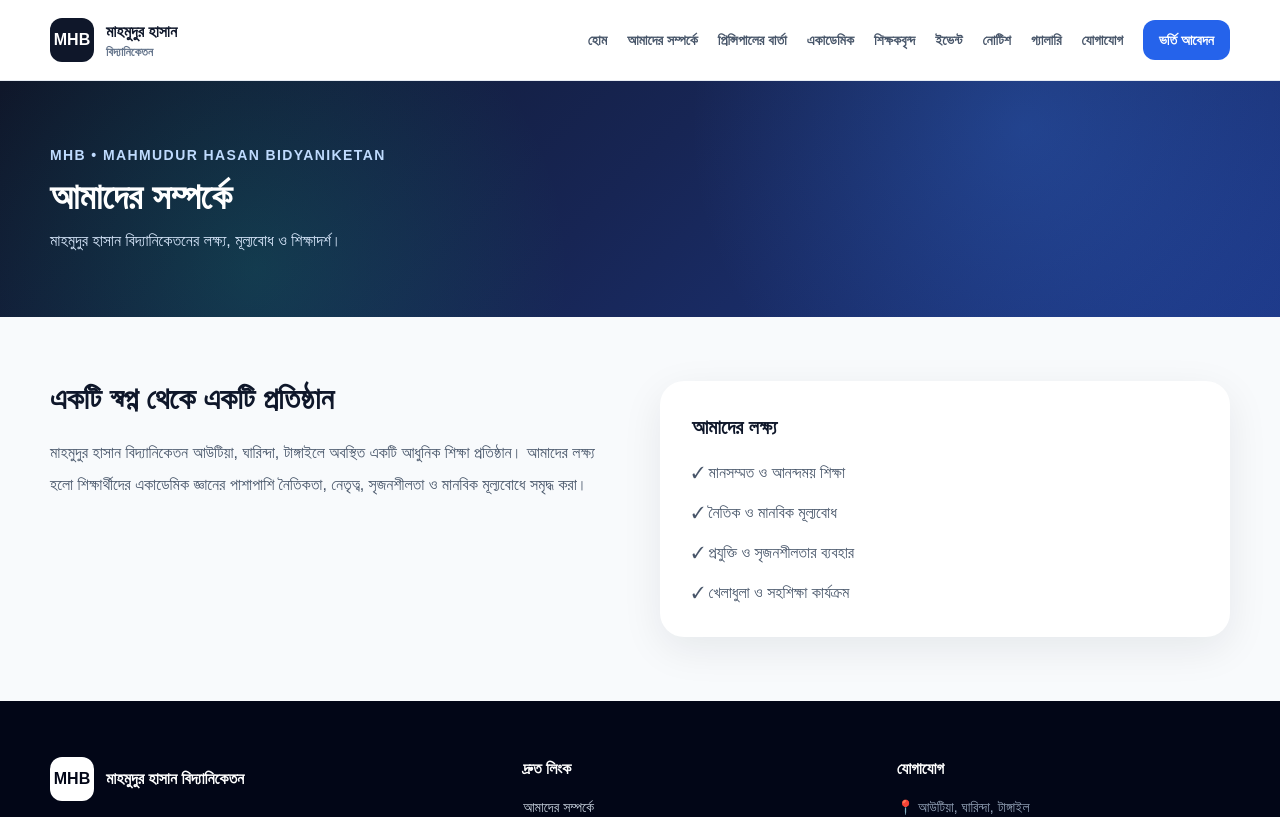
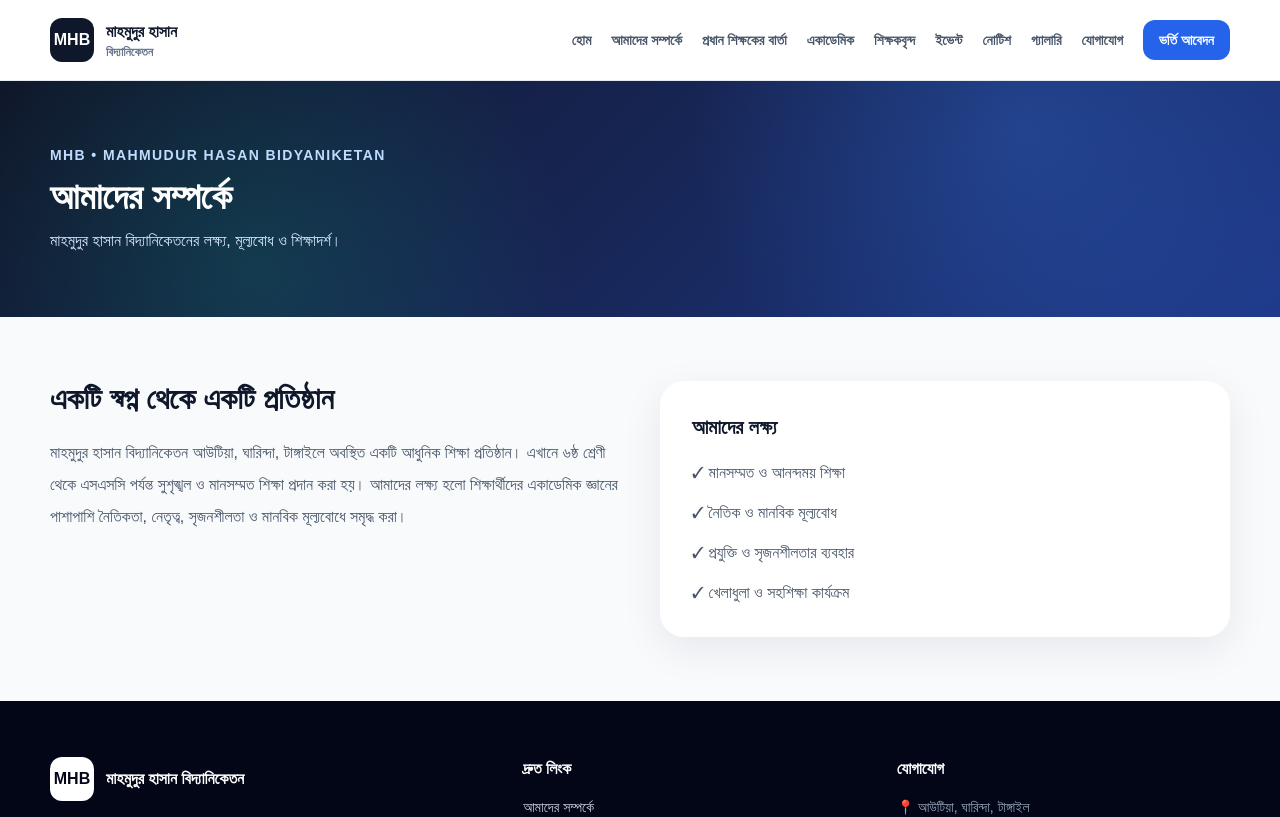
Before and after one commit to nafischonchol/mhb, a Next.js app: page /about in a window 1280 px wide. Shown: the top 817 px of the page. Built offline with nearby package versions, Linux system fonts and the light colour scheme.

Commit message:
Update Headmaster name to Abdul Latif Talukder and school class range from Class 6 to SSC

```diff
--- a/app/about/page.tsx
+++ b/app/about/page.tsx
@@ -1,2 +1,2 @@
 import PageHero from "@/components/PageHero";
-export default function About() { return <><PageHero title="আমাদের সম্পর্কে" subtitle="মাহমুদুর হাসান বিদ্যানিকেতনের লক্ষ্য, মূল্যবোধ ও শিক্ষাদর্শ।" /><section className="container-site grid gap-10 py-16 lg:grid-cols-2"><div><h2 className="text-3xl font-black">একটি স্বপ্ন থেকে একটি প্রতিষ্ঠান</h2><p className="mt-5 leading-8 text-slate-600">মাহমুদুর হাসান বিদ্যানিকেতন আউটিয়া, ঘারিন্দা, টাঙ্গাইলে অবস্থিত একটি আধুনিক শিক্ষা প্রতিষ্ঠান। আমাদের লক্ষ্য হলো শিক্ষার্থীদের একাডেমিক জ্ঞানের পাশাপাশি নৈতিকতা, নেতৃত্ব, সৃজনশীলতা ও মানবিক মূল্যবোধে সমৃদ্ধ করা।</p></div><div className="rounded-3xl bg-white p-8 shadow-soft"><h3 className="text-xl font-bold">আমাদের লক্ষ্য</h3><ul className="mt-5 space-y-4 text-slate-600"><li>✓ মানসম্মত ও আনন্দময় শিক্ষা</li><li>✓ নৈতিক ও মানবিক মূল্যবোধ</li><li>✓ প্রযুক্তি ও সৃজনশীলতার ব্যবহার</li><li>✓ খেলাধুলা ও সহশিক্ষা কার্যক্রম</li></ul></div></section></> }
+export default function About() { return <><PageHero title="আমাদের সম্পর্কে" subtitle="মাহমুদুর হাসান বিদ্যানিকেতনের লক্ষ্য, মূল্যবোধ ও শিক্ষাদর্শ।" /><section className="container-site grid gap-10 py-16 lg:grid-cols-2"><div><h2 className="text-3xl font-black">একটি স্বপ্ন থেকে একটি প্রতিষ্ঠান</h2><p className="mt-5 leading-8 text-slate-600">মাহমুদুর হাসান বিদ্যানিকেতন আউটিয়া, ঘারিন্দা, টাঙ্গাইলে অবস্থিত একটি আধুনিক শিক্ষা প্রতিষ্ঠান। এখানে ৬ষ্ঠ শ্রেণী থেকে এসএসসি পর্যন্ত সুশৃঙ্খল ও মানসম্মত শিক্ষা প্রদান করা হয়। আমাদের লক্ষ্য হলো শিক্ষার্থীদের একাডেমিক জ্ঞানের পাশাপাশি নৈতিকতা, নেতৃত্ব, সৃজনশীলতা ও মানবিক মূল্যবোধে সমৃদ্ধ করা।</p></div><div className="rounded-3xl bg-white p-8 shadow-soft"><h3 className="text-xl font-bold">আমাদের লক্ষ্য</h3><ul className="mt-5 space-y-4 text-slate-600"><li>✓ মানসম্মত ও আনন্দময় শিক্ষা</li><li>✓ নৈতিক ও মানবিক মূল্যবোধ</li><li>✓ প্রযুক্তি ও সৃজনশীলতার ব্যবহার</li><li>✓ খেলাধুলা ও সহশিক্ষা কার্যক্রম</li></ul></div></section></> }
--- a/app/academics/page.tsx
+++ b/app/academics/page.tsx
@@ -1,2 +1,2 @@
 import PageHero from "@/components/PageHero";
-export default function Academics() { return <><PageHero title="একাডেমিক তথ্য" subtitle="পাঠদান, মূল্যায়ন ও শিক্ষাবর্ষের সাধারণ কাঠামো।" /><section className="container-site py-16"><div className="grid gap-5 md:grid-cols-3">{["প্রাথমিক শাখা","মাধ্যমিক শাখা","সহশিক্ষা কার্যক্রম"].map((x,i)=><div key={x} className="rounded-2xl bg-white p-7 shadow-soft"><div className="text-3xl font-black text-blue-600">0{i+1}</div><h2 className="mt-4 text-xl font-bold">{x}</h2><p className="mt-3 leading-7 text-slate-600">নিয়মিত ক্লাস, পরীক্ষা, প্রজেক্ট ও সহশিক্ষা কার্যক্রমের মাধ্যমে শিক্ষার্থীদের বিকাশ।</p></div>)}</div></section></> }
+export default function Academics() { return <><PageHero title="একাডেমিক তথ্য" subtitle="পাঠদান, মূল্যায়ন ও শিক্ষাবর্ষের সাধারণ কাঠামো (৬ষ্ঠ শ্রেণী - এসএসসি)।" /><section className="container-site py-16"><div className="grid gap-5 md:grid-cols-3">{["মাধ্যমিক শাখা (৬ষ্ঠ - ১০ম শ্রেণী)","এসএসসি প্রস্তুতকরণ","সহশিক্ষা কার্যক্রম"].map((x,i)=><div key={x} className="rounded-2xl bg-white p-7 shadow-soft"><div className="text-3xl font-black text-blue-600">0{i+1}</div><h2 className="mt-4 text-xl font-bold">{x}</h2><p className="mt-3 leading-7 text-slate-600">নিয়মিত ক্লাস, মডেল টেস্ট, বোর্ড পরীক্ষার প্রস্তুতি ও সহশিক্ষা কার্যক্রমের মাধ্যমে শিক্ষার্থীদের সেরা বিকাশ।</p></div>)}</div></section></> }
--- a/app/principal/page.tsx
+++ b/app/principal/page.tsx
@@ -1,2 +1,2 @@
 import PageHero from "@/components/PageHero";
-export default function Principal() { return <><PageHero title="প্রিন্সিপালের বার্তা" subtitle="শিক্ষার্থীদের উদ্দেশ্যে আমাদের প্রধানের শুভেচ্ছা ও প্রত্যাশা।" /><section className="container-site py-16"><div className="mx-auto max-w-4xl rounded-3xl bg-white p-8 shadow-soft md:p-12"><div className="mb-8 h-24 w-24 rounded-2xl bg-slate-200" /><h2 className="text-2xl font-black">প্রধান শিক্ষকের শুভেচ্ছা</h2><p className="mt-6 leading-8 text-slate-600">প্রিয় শিক্ষার্থী ও অভিভাবকবৃন্দ, একটি সুন্দর ভবিষ্যৎ গড়ার প্রথম ধাপ হলো মানসম্মত শিক্ষা। আমাদের বিদ্যালয়ে আমরা প্রতিটি শিক্ষার্থীর সম্ভাবনাকে গুরুত্ব দিয়ে তাদের জ্ঞান, চরিত্র ও নেতৃত্বের বিকাশে কাজ করি। আপনাদের সহযোগিতাই আমাদের পথচলার শক্তি।</p><p className="mt-8 font-bold">— মোঃ উদাহরণ আহমেদ<br /><span className="font-normal text-slate-500">প্রধান শিক্ষক, MHB</span></p></div></section></> }
+export default function Principal() { return <><PageHero title="প্রধান শিক্ষকের বার্তা" subtitle="শিক্ষার্থীদের উদ্দেশ্যে আমাদের প্রধান শিক্ষকের শুভেচ্ছা ও প্রত্যাশা।" /><section className="container-site py-16"><div className="mx-auto max-w-4xl rounded-3xl bg-white p-8 shadow-soft md:p-12"><div className="mb-8 h-24 w-24 rounded-2xl bg-slate-200" /><h2 className="text-2xl font-black">প্রধান শিক্ষকের শুভেচ্ছা</h2><p className="mt-6 leading-8 text-slate-600">প্রিয় শিক্ষার্থী ও অভিভাবকবৃন্দ, একটি সুন্দর ভবিষ্যৎ গড়ার প্রথম ধাপ হলো মানসম্মত শিক্ষা। আমাদের বিদ্যানিকেতনে আমরা ৬ষ্ঠ শ্রেণী থেকে এসএসসি পর্যন্ত প্রতিটি শিক্ষার্থীর সম্ভাবনাকে গুরুত্ব দিয়ে তাদের একাডেমিক জ্ঞান, চরিত্র ও নেতৃত্বের বিকাশে কাজ করি। আপনাদের সহযোগিতাই আমাদের পথচলার শক্তি।</p><p className="mt-8 font-bold">— আব্দুল লতিফ তালুকদার<br /><span className="font-normal text-slate-500">প্রধান শিক্ষক, মাহমুদুর হাসান বিদ্যানিকেতন (MHB)</span></p></div></section></> }
--- a/components/Header.tsx
+++ b/components/Header.tsx
@@ -4,7 +4,7 @@ import { Menu, X } from "lucide-react";
 import { useState } from "react";
 
 const links = [
-  ["হোম", "/"], ["আমাদের সম্পর্কে", "/about"], ["প্রিন্সিপালের বার্তা", "/principal"],
+  ["হোম", "/"], ["আমাদের সম্পর্কে", "/about"], ["প্রধান শিক্ষকের বার্তা", "/principal"],
   ["একাডেমিক", "/academics"], ["শিক্ষকবৃন্দ", "/teachers"], ["ইভেন্ট", "/events"],
   ["নোটিশ", "/notices"], ["গ্যালারি", "/gallery"], ["যোগাযোগ", "/contact"]
 ];
```
